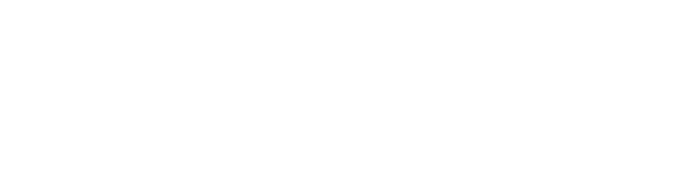
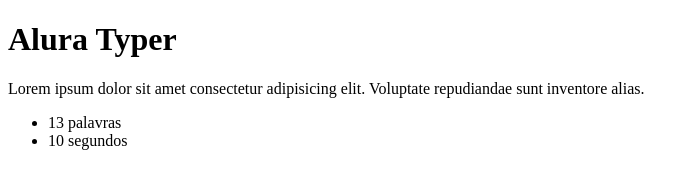
Before and after one commit to CassiaSotolani/alura-typer, a plain HTML site: page public/principal.html in a window 1280 px wide. Shown: the whole page, without its empty margins (0-699 px from the left). Drawn offline with Linux system fonts and the light colour scheme.

Commit message:
Introdução ao jQuery, testando como pegar um elemento do mundo html com jQuery

```diff
--- /dev/null
+++ b/public/js/main.js
@@ -0,0 +1,8 @@
+var frase = $('.frase').text();
+var numeroPalavras = frase.split(' ').length;
+
+console.log(frase);
+console.log(numeroPalavras);
+
+var tamanhoFrase = $('#tamanho-frase');
+tamanhoFrase.text(numeroPalavras);
--- a/public/principal.html
+++ b/public/principal.html
@@ -5,6 +5,14 @@
     <title>Alura Typer</title>
 </head>
 <body>
-    <!-- Seja bem vindo ao curso de jQuery :) -->
+    <h1>Alura Typer</h1>
+    <p class="frase">Lorem ipsum dolor sit amet consectetur adipisicing elit. Voluptate repudiandae sunt inventore alias.</p>
+    <ul class="informacoes">
+        <li><span id="tamanho-frase">5</span> palavras</li>
+        <li><span id="tempo">10</span> segundos</li>
+    </ul>
+
+    <script src="js/jquery.js"></script>
+    <script src="js/main.js"></script>
 </body>
 </html>
```
